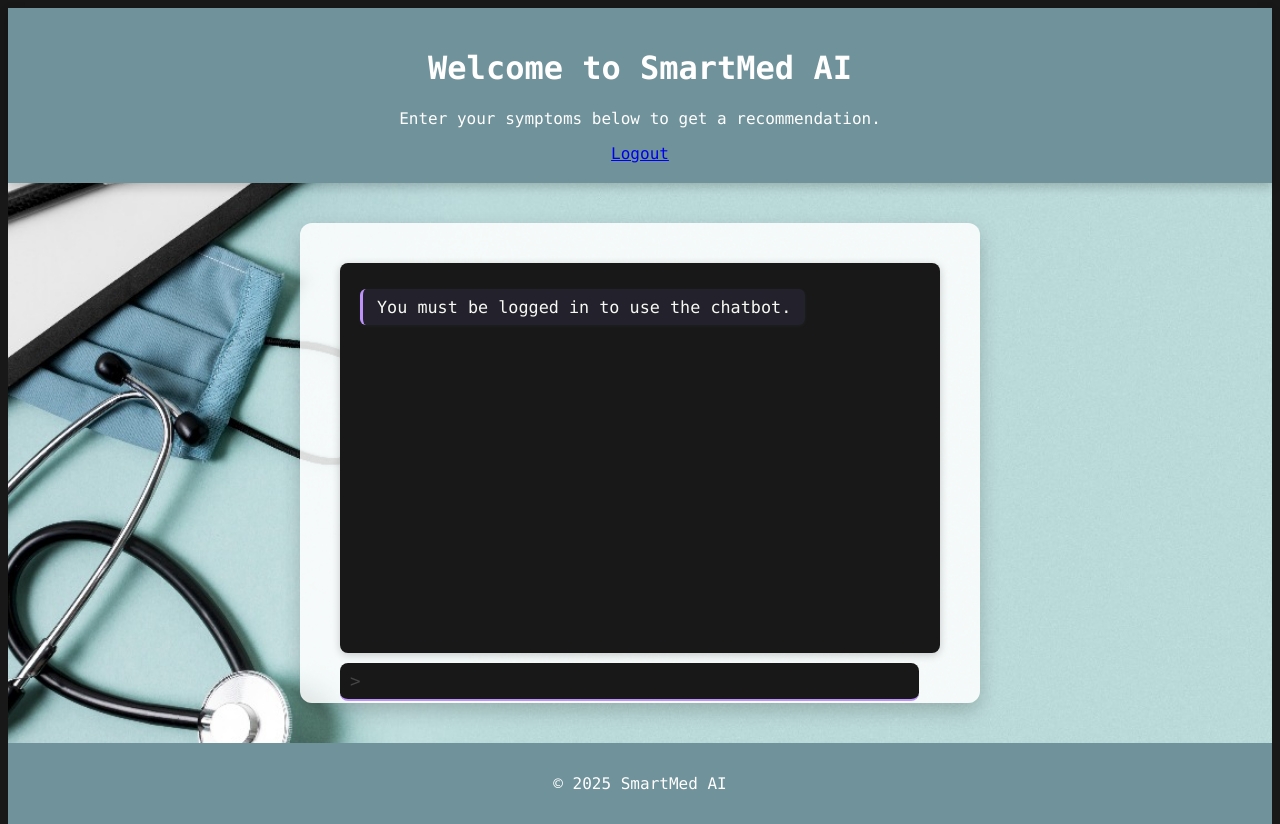
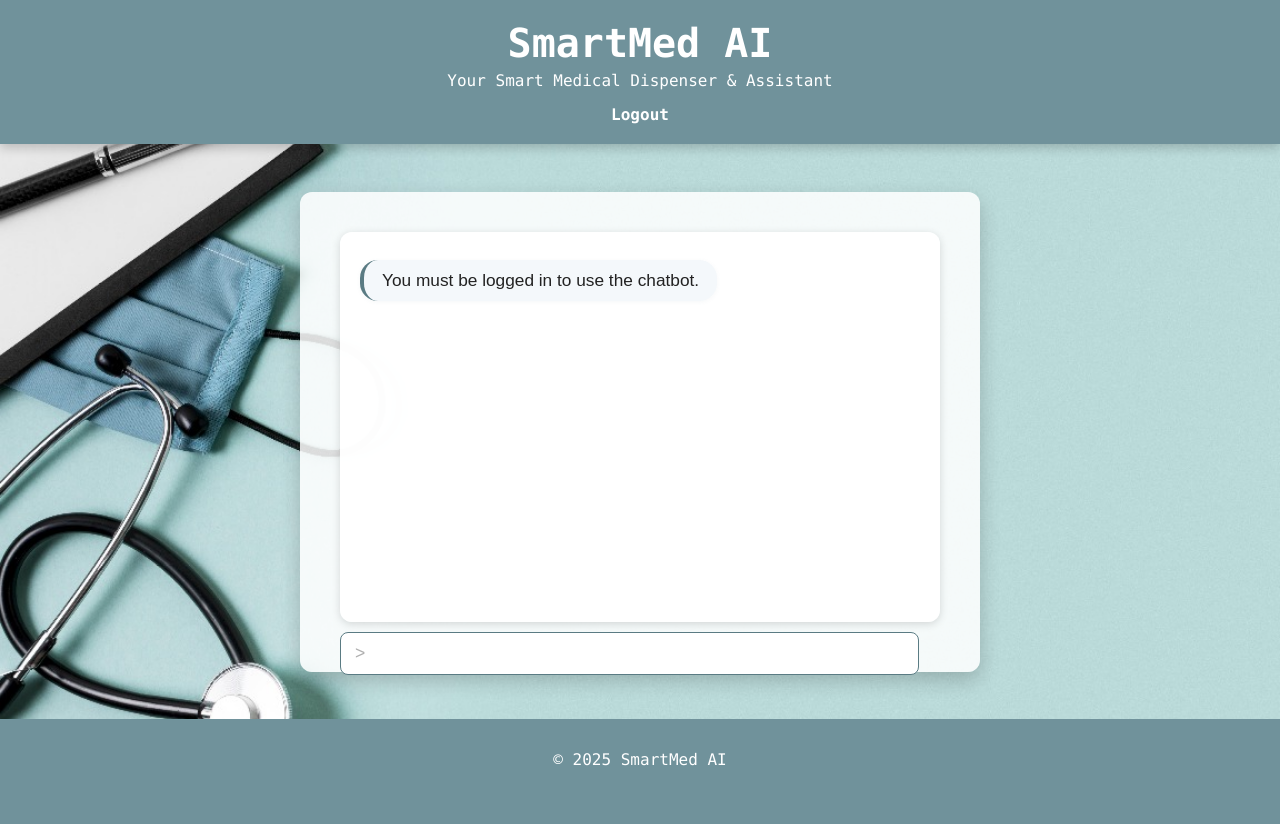
Before and after one commit to Gagana09/Smartmed-AI-based-medical-dispenser, a Flask app: template templates/user_dashboard.html in a window 1280 px wide. After the commit the page ends 766 px from the top, so only its background shows below. Run offline with Flask 3, Linux system fonts and the light colour scheme; the template is opened without the code that fills it, so the values that code supplies are empty.

Commit message:
dashboard updated

```diff
--- a/templates/user_dashboard.html
+++ b/templates/user_dashboard.html
@@ -4,90 +4,21 @@
     <meta charset="UTF-8">
     <meta name="viewport" content="width=device-width, initial-scale=1.0">
     <title>User Dashboard - SmartMed AI</title>
+    <link rel="stylesheet" href="{{ url_for('static', filename='css/styles.css') }}">
     <link rel="stylesheet" href="{{ url_for('static', filename='css/user.css') }}">
-    <style>
-        .chat-box {
-            background: #181818;
-            color: #e0e0e0;
-            font-family: 'Fira Mono', 'Consolas', 'Menlo', monospace;
-            padding: 20px;
-            border-radius: 8px;
-            min-height: 350px;
-            max-height: 60vh;
-            overflow-y: auto;
-            box-shadow: 0 2px 8px rgba(0,0,0,0.2);
-            display: flex;
-            flex-direction: column;
-        }
-        .chat-message {
-            margin: 6px 0;
-            padding: 8px 14px;
-            border-radius: 6px;
-            max-width: 80%;
-            white-space: pre-line;
-            font-size: 1.05em;
-        }
-        .chat-message.user {
-            background: #232323;
-            color: #8be9fd;
-            align-self: flex-end;
-            border-left: 3px solid #50fa7b;
-        }
-        .chat-message.bot {
-            background: #22212c;
-            color: #f8f8f2;
-            align-self: flex-start;
-            border-left: 3px solid #bd93f9;
-        }
-        .chat-message.warning {
-            background: #3b1c1c;
-            color: #ff5555;
-            border-left: 3px solid #ff5555;
-        }
-        .chat-form {
-            display: flex;
-            margin-top: 10px;
-        }
-        #chat-input {
-            flex: 1;
-            background: #181818;
-            color: #e0e0e0;
-            border: none;
-            border-bottom: 2px solid #50fa7b;
-            font-family: 'Fira Mono', 'Consolas', 'Menlo', monospace;
-            font-size: 1.1em;
-            outline: none;
-            padding: 8px 10px;
-            transition: border-color 0.2s;
-        }
-        #chat-input:focus {
-            border-bottom: 2px solid #bd93f9;
-        }
-        #chat-input::placeholder {
-            color: #444;
-            opacity: 1;
-        }
-        .blinking-cursor {
-            font-weight: bold;
-            font-size: 1.1em;
-            color: #50fa7b;
-            animation: blink 1s steps(2, start) infinite;
-        }
-        @keyframes blink {
-            to { visibility: hidden; }
-        }
-    </style>
 </head>
 <body>
-
     <header>
-        <h1>Welcome to SmartMed AI</h1>
-        <p>Enter your symptoms below to get a recommendation.</p>
+        <div class="logo">
+            <h1>SmartMed AI</h1>
+            <p>Your Smart Medical Dispenser & Assistant</p>
+        </div>
         <nav>
-            <a href="{{ url_for('logout') }}">Logout</a>
+            <ul>
+                <li><a href="{{ url_for('logout') }}">Logout</a></li>
+            </ul>
         </nav>
     </header>
-
     <main>
         <div class="overlay">
             <section class="chat-interface">
@@ -97,7 +28,7 @@
                 <form id="chat-form" class="chat-form" autocomplete="off">
                     <input type="text" id="chat-input" placeholder=">" autocomplete="off" autofocus>
                     <span class="blinking-cursor">|</span>
-                    <button type="submit" style="display:none;">Send</button>
+                    <button type="submit" class="btn" style="display:none;">Send</button>
                 </form>
             </section>
             {% if recommendation %}
@@ -106,18 +37,15 @@
                 <p>{{ recommendation }}</p>
                 <form action="{{ url_for('confirm_dispense') }}" method="POST">
                     <input type="hidden" name="medicine" value="{{ recommendation }}">
-                    <button type="submit">Confirm & Dispense</button>
+                    <button type="submit" class="btn">Confirm & Dispense</button>
                 </form>
             </section>
             {% endif %}
         </div>
     </main>
-
-
     <footer>
         <p>&copy; 2025 SmartMed AI</p>
     </footer>
-
     <script>
         document.addEventListener('DOMContentLoaded', function() {
             const chatBox = document.getElementById('chat-box');
```
